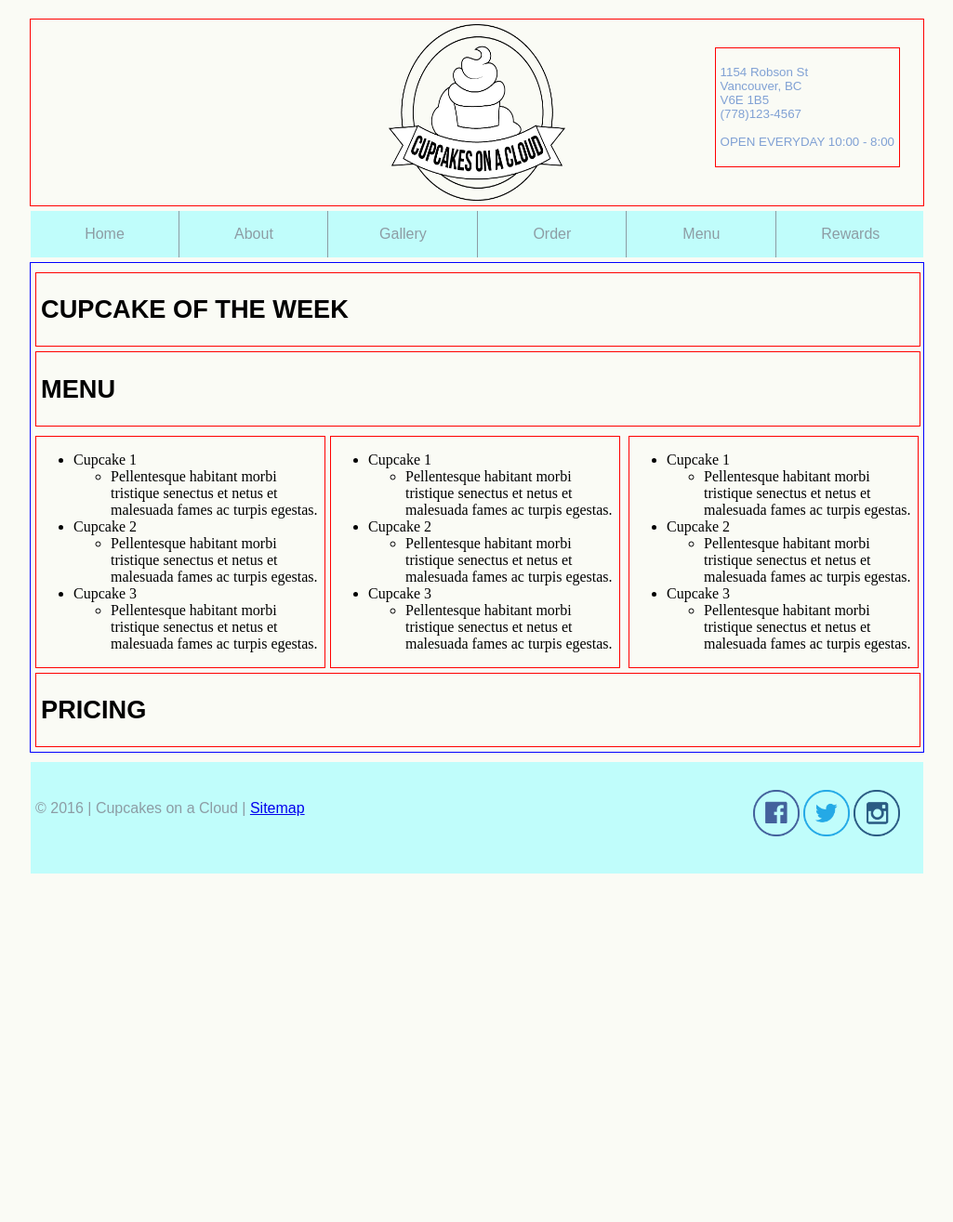
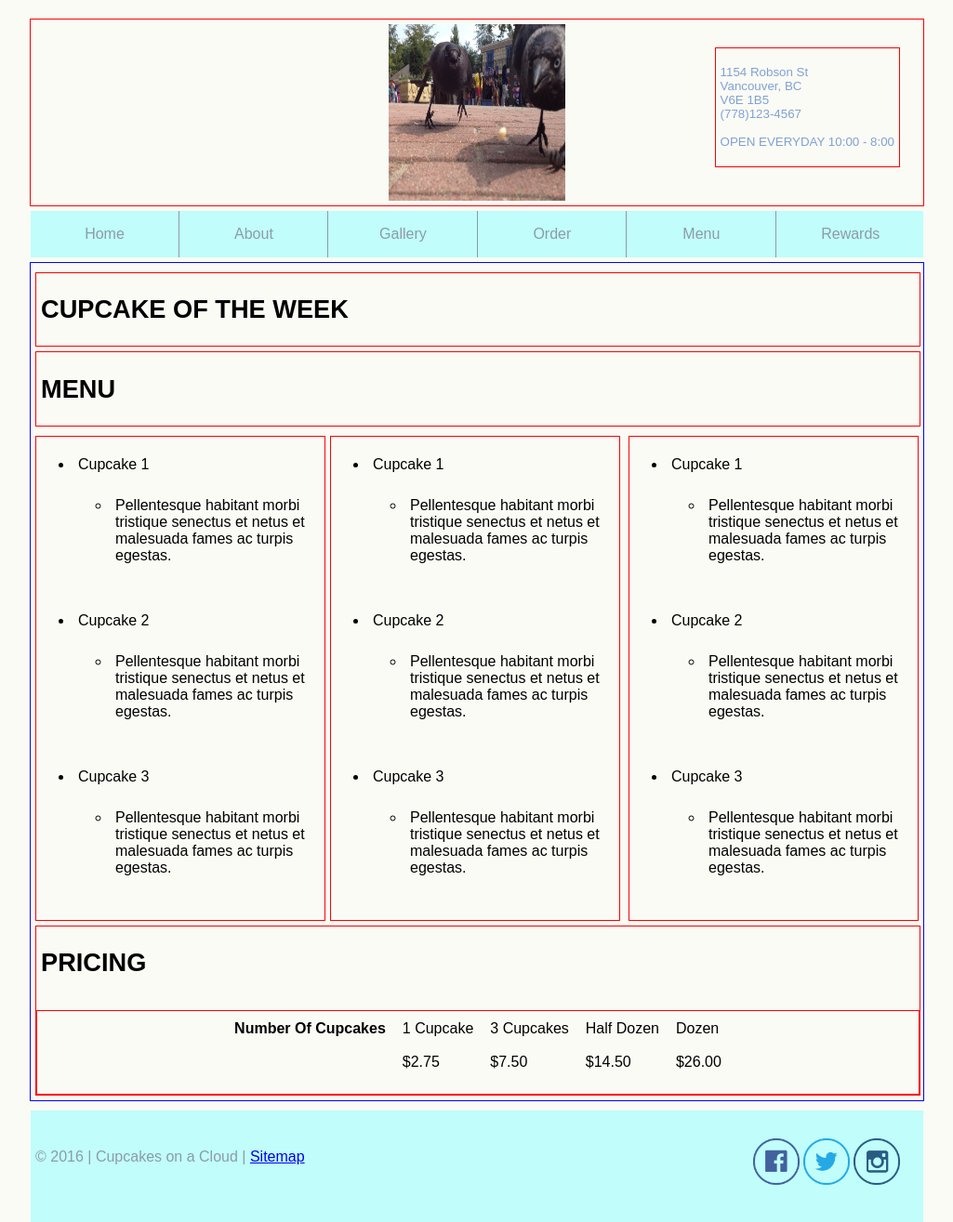
Before and after one commit to jaballen/G10, a PHP site: page /menu.html in a window 1280 px wide. Shown: the whole page at 93% size, without its empty margins (127-1152 px from the left). Before the commit the page ends 940 px from the top, so only its background shows below. Run offline with PHP 8.4, Linux system fonts and the light colour scheme.

Commit message:
made price table

```diff
--- a/Style/base.css
+++ b/Style/base.css
@@ -315,23 +315,21 @@ input[type=submit] {
     cursor: pointer;
 }
 
-#singleform {
+#centering {
 	float:none;
 	margin:auto;
 	margin-top:30px;
+	border: 1px solid red;
 }
 
 table {
 	font-family: sans-serif;
-	margin-left:25px;
+	margin:auto;
+	margin-bottom:15px;
 }
 
 table th, td {
-	padding:5px;
-}
-
-.ordernumber {
-	margin-left:30px;
+	padding:8px;
 }
 
 /* Social media banner that only appears on index.html */
--- a/dereg.html
+++ b/dereg.html
@@ -44,7 +44,7 @@
 
 			<!-- div content -->
 			<div id="content">
-				<div class="bcolumn1" id="singleform">
+				<div class="bcolumn1" id="centering">
 					<div id ="form">
 					<form action="http://webdevfoundations.net/scripts/formdemo.asp" method="post">
 						<h1>Are you sure you want to delete your account?</h1>
--- a/menu.html
+++ b/menu.html
@@ -12,7 +12,7 @@
 			<!-- div header -->
 			<div id="header">
 				<div class="headerimg">
-				<a href="index.html"><img src="Images/templogo.png"
+				<a href="index.html"><img src="Images/crumb.jpg"
 				alt="Cupcakes on a Cloud"/></a>
 				</div>
 				<div class="address">
@@ -52,54 +52,72 @@
 				</div>
 				<div class="acolumn1">
 					<ul>
-						<li>Cupcake 1</li>
+						<li><p>Cupcake 1</p></li>
 							<ul>
-								<li>Pellentesque habitant morbi tristique senectus et netus et malesuada fames ac turpis egestas.</li>
-							</ul>
-							<li>Cupcake 2</li>
+								<li><p>Pellentesque habitant morbi tristique senectus et netus et malesuada fames ac turpis egestas.</li>
+							</p></ul>
+							<li><p>Cupcake 2</p></li>
 							<ul>
-								<li>Pellentesque habitant morbi tristique senectus et netus et malesuada fames ac turpis egestas.</li>
-							</ul>
-							<li>Cupcake 3</li>
+								<li><p>Pellentesque habitant morbi tristique senectus et netus et malesuada fames ac turpis egestas.</li>
+							</p></ul>
+							<li><p>Cupcake 3</p></li>
 							<ul>
-								<li>Pellentesque habitant morbi tristique senectus et netus et malesuada fames ac turpis egestas.</li>
-							</ul>
+								<li><p>Pellentesque habitant morbi tristique senectus et netus et malesuada fames ac turpis egestas.</li>
+							</p></ul>
 					</ul>
 				</div>
 				<div class="acolumn2">
 					<ul>
-						<li>Cupcake 1</li>
+						<li><p>Cupcake 1</p></li>
 							<ul>
-								<li>Pellentesque habitant morbi tristique senectus et netus et malesuada fames ac turpis egestas.</li>
-							</ul>
-							<li>Cupcake 2</li>
+								<li><p>Pellentesque habitant morbi tristique senectus et netus et malesuada fames ac turpis egestas.</li>
+							</p></ul>
+							<li><p>Cupcake 2</p></li>
 							<ul>
-								<li>Pellentesque habitant morbi tristique senectus et netus et malesuada fames ac turpis egestas.</li>
-							</ul>
-							<li>Cupcake 3</li>
+								<li><p>Pellentesque habitant morbi tristique senectus et netus et malesuada fames ac turpis egestas.</li>
+							</p></ul>
+							<li><p>Cupcake 3</p></li>
 							<ul>
-								<li>Pellentesque habitant morbi tristique senectus et netus et malesuada fames ac turpis egestas.</li>
-							</ul>
+								<li><p>Pellentesque habitant morbi tristique senectus et netus et malesuada fames ac turpis egestas.</li>
+							</p></ul>
 					</ul>
 				</div>
 				<div class="acolumn3">
 					<ul>
-						<li>Cupcake 1</li>
+						<li><p>Cupcake 1</p></li>
 							<ul>
-								<li>Pellentesque habitant morbi tristique senectus et netus et malesuada fames ac turpis egestas.</li>
-							</ul>
-							<li>Cupcake 2</li>
+								<li><p>Pellentesque habitant morbi tristique senectus et netus et malesuada fames ac turpis egestas.</li>
+							</p></ul>
+							<li><p>Cupcake 2</p></li>
 							<ul>
-								<li>Pellentesque habitant morbi tristique senectus et netus et malesuada fames ac turpis egestas.</li>
-							</ul>
-							<li>Cupcake 3</li>
+								<li><p>Pellentesque habitant morbi tristique senectus et netus et malesuada fames ac turpis egestas.</li>
+							</p></ul>
+							<li><p>Cupcake 3</p></li>
 							<ul>
-								<li>Pellentesque habitant morbi tristique senectus et netus et malesuada fames ac turpis egestas.</li>
-							</ul>
+								<li><p>Pellentesque habitant morbi tristique senectus et netus et malesuada fames ac turpis egestas.</li>
+							</p></ul>
 					</ul>
 				</div>
 				<div class="row3">
 				<h1>PRICING</h1>
+				<div id="centering">
+				<table>
+						<tr>
+							<th>Number Of Cupcakes</th>
+							<td>1 Cupcake</td>
+							<td>3 Cupcakes</td>
+							<td>Half Dozen</td>
+							<td>Dozen</td>
+						</tr>
+						<tr>
+							<td></td>
+							<td>$2.75</td>
+							<td>$7.50</td>
+							<td>$14.50</td>
+							<td>$26.00</td>
+						</tr>
+					</table>
+				</div>
 				</div>
 			</div>
 
```
